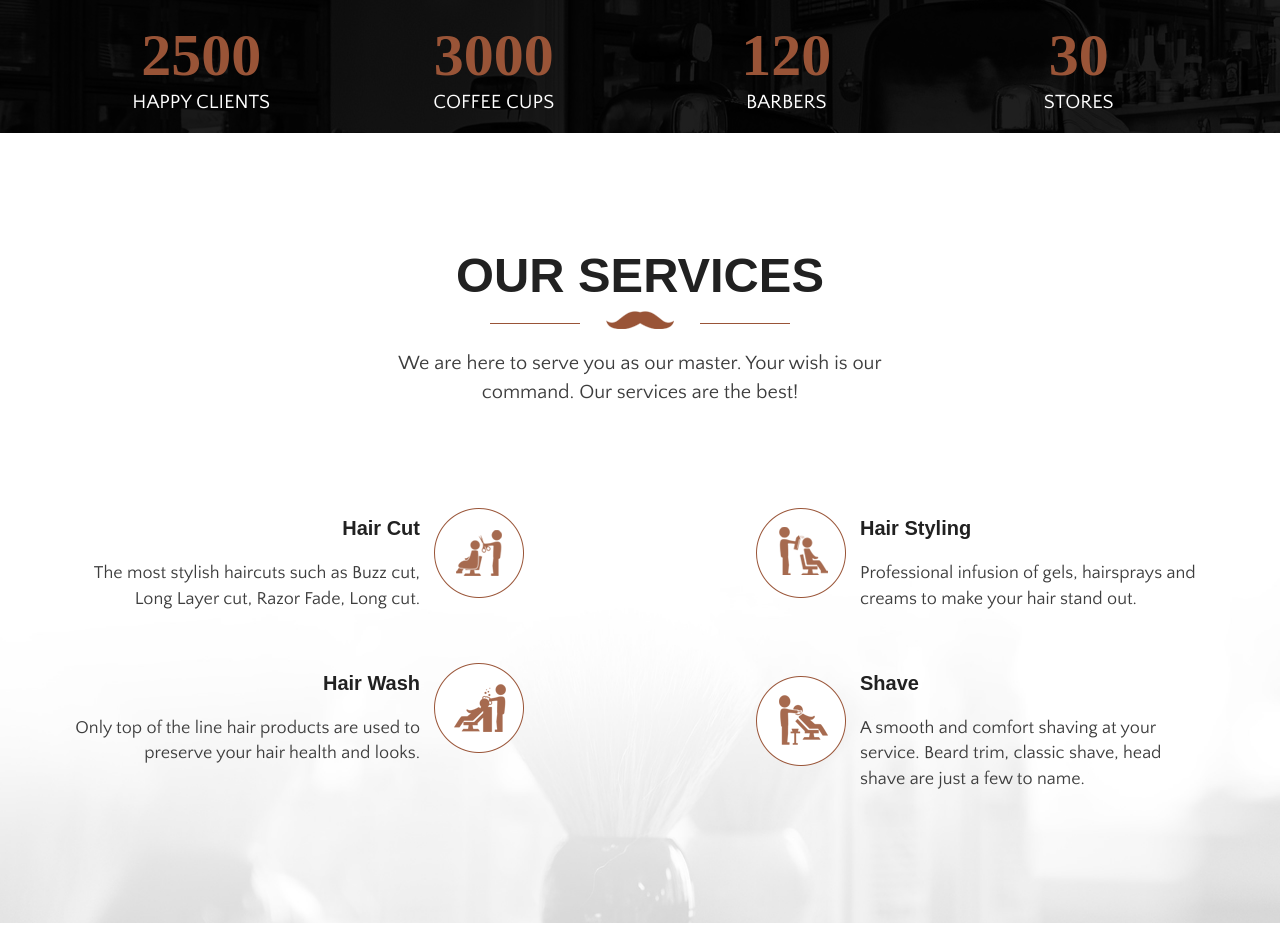
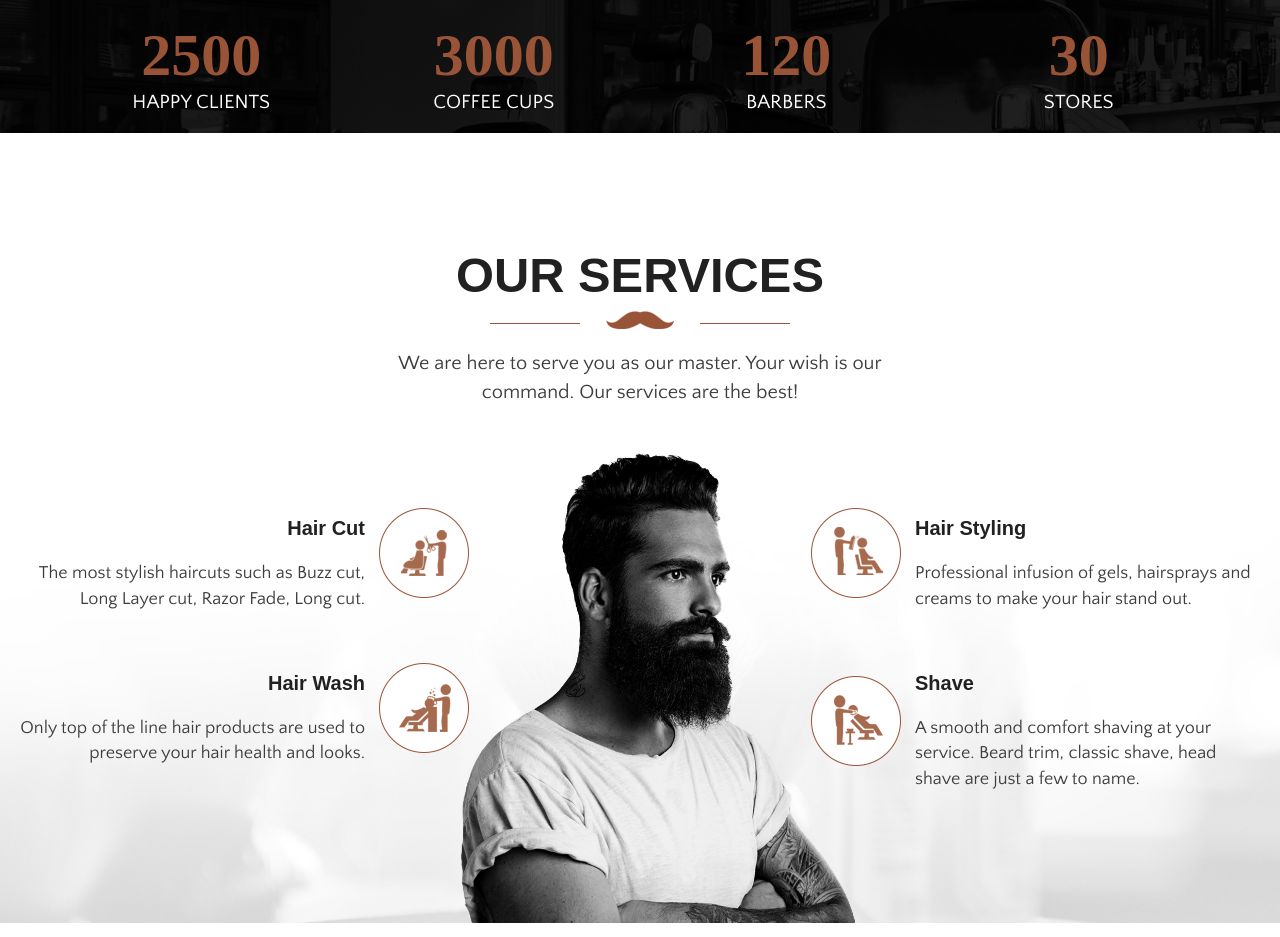
Before and after one commit to serhiicss/barber, a website with bundled scripts: page app/index.html in a window 1280 px wide. Shown: the part 1607-2544 px from the top of the page. Built offline with nearby package versions, Linux system fonts and the light colour scheme; files whose address does not match are found by name; a web font is replaced by a local one.

Commit message:
finished our-services

```diff
--- a/app/index.html
+++ b/app/index.html
@@ -167,7 +167,7 @@
 		</div>
 
 		<div class="our-services-wrapper">
-			<div class="container">
+			<div class="container-fluid">
 				<div class="row">
 
 					<div class="col-md-6">
--- a/sass/layouts/_main.sass
+++ b/sass/layouts/_main.sass
@@ -88,13 +88,18 @@
 // ----------------------------
 .our-services
 	@media screen and (min-width: 1200px)
-		// padding-bottom: 20em
-		background: url(../img/our-services-bg-man.png), url(../img/our-services-bg.jpg)
-		background-repeat: no-repeat
-		background-size: cover
-		margin-bottom: 1em
+		background-color: orange
+		background: url(../img/our-services-bg-man.png) bottom no-repeat, url(../img/our-services-bg.jpg) no-repeat
+		background-size: 400px, cover
+		background-position: 52% 100%, center
+	@media screen and (min-width: 1360px)
+		background-size: 660px, cover
+		padding-bottom: 30em
+
 .our-services-wrapper
 	text-align: left
+	@media screen and (min-width: 1600px)
+		margin: 0 10em
 
 @media screen and (min-width: 992px)
 	[class^="service-item"]
@@ -105,7 +110,6 @@
 	.service-item-right
 		text-align: right
 		justify-content: flex-start
-
 		[class^="service-icon"]
 			order: 2
 			margin-right: 0
```
Also changed, not shown: app/css/styles.css, app/img/our-services-bg-man.png (added), app/img/our-services-bg.png (added).
